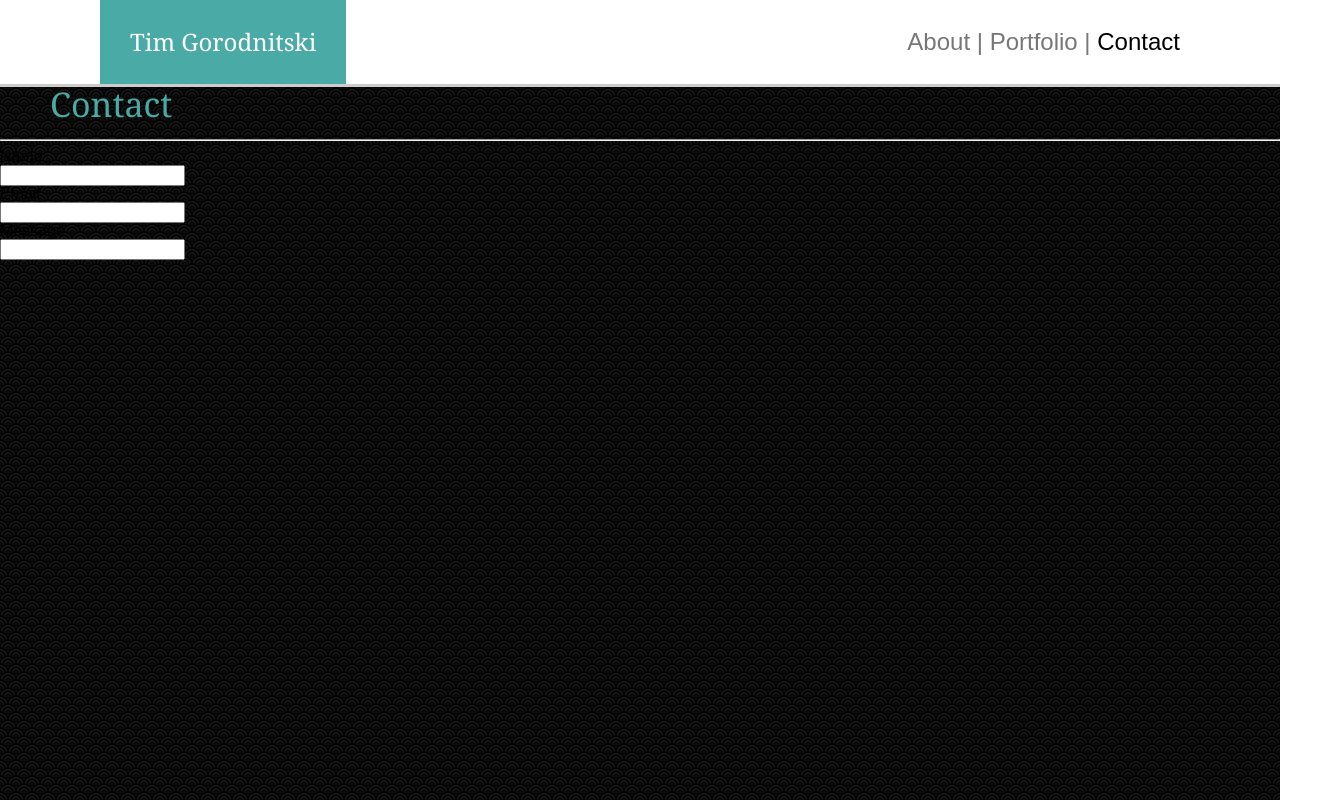
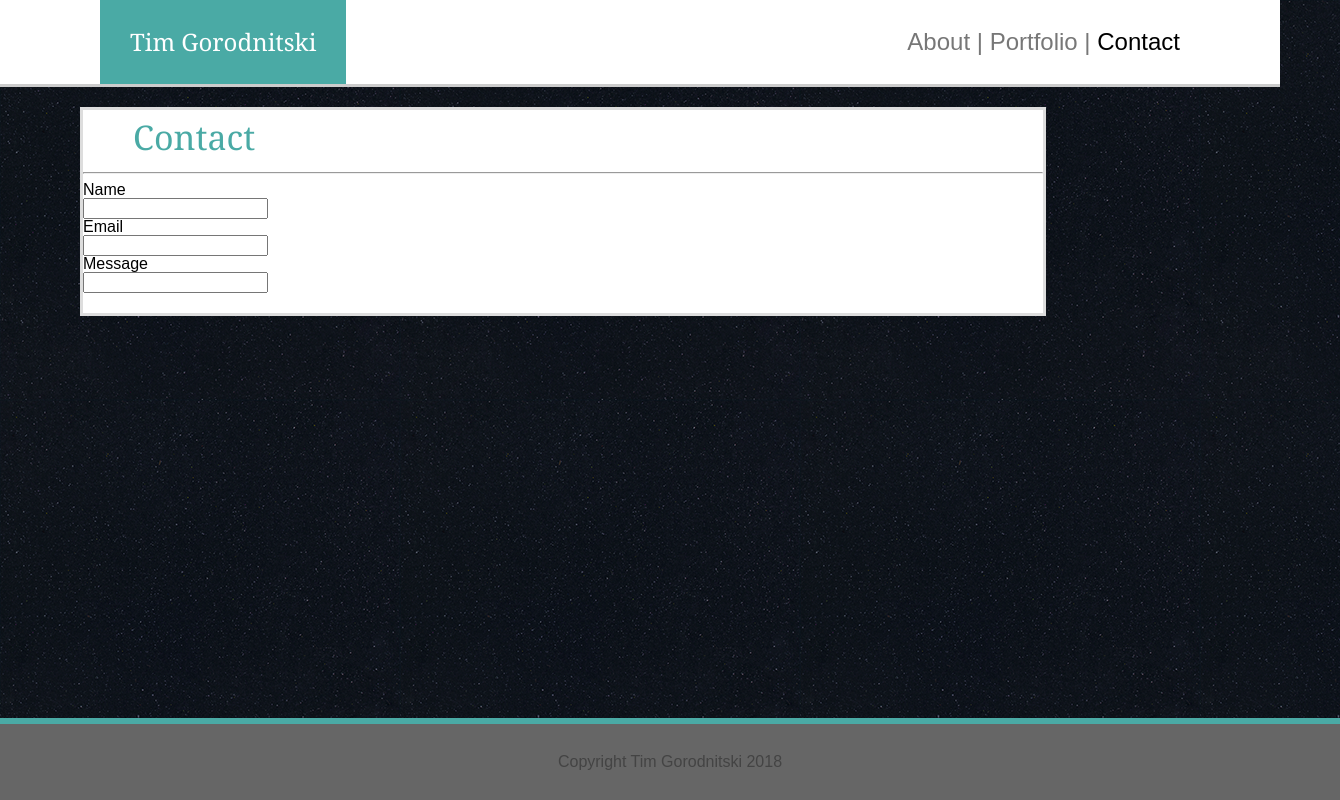
Before and after one commit to TimGorodnitski/Basic-Portfolio, a plain HTML site: page contact.html in a window 1280 px wide. Shown: the whole page, 1340 px wide, since content can reach past the window. Drawn offline with Linux system fonts and the light colour scheme.

Commit message:
Pages Complete with wrapper and footer

```diff
--- a/assets/css/style.css
+++ b/assets/css/style.css
@@ -1,7 +1,7 @@
 body{
     font-family: 'Arial', 'Helvetica Neue', Helvetica, sans-serif;
     overflow: hidden;
-    background-image: url('nami.png');
+    background-image: url('background.png');
     background-repeat: repeat;
 }
 
@@ -68,6 +68,7 @@ h1 {
 img {
     border-radius: 25px;
     float:left;
+    margin:20px 0 0 20px;
 }
 
 #AboutMeText {
--- a/contact.html
+++ b/contact.html
@@ -16,7 +16,7 @@
             <a href="portfolio.html">Portfolio |</a>
             <a class ="active" href="contact.html">Contact</a>
         </div>
-        <div>
+        <div class="wrapper">
             <h1>Contact</h1>
             <hr>
             <form>
@@ -28,5 +28,6 @@
                 <input type="text">
             </form>
         </div>
+        <div class="footer">Copyright Tim Gorodnitski 2018</div>
     </body>
 </html>
```
Also changed, not shown: portfolio.html (+2 -0 lines), assets/css/background.png (added), assets/css/nami.png (deleted).
